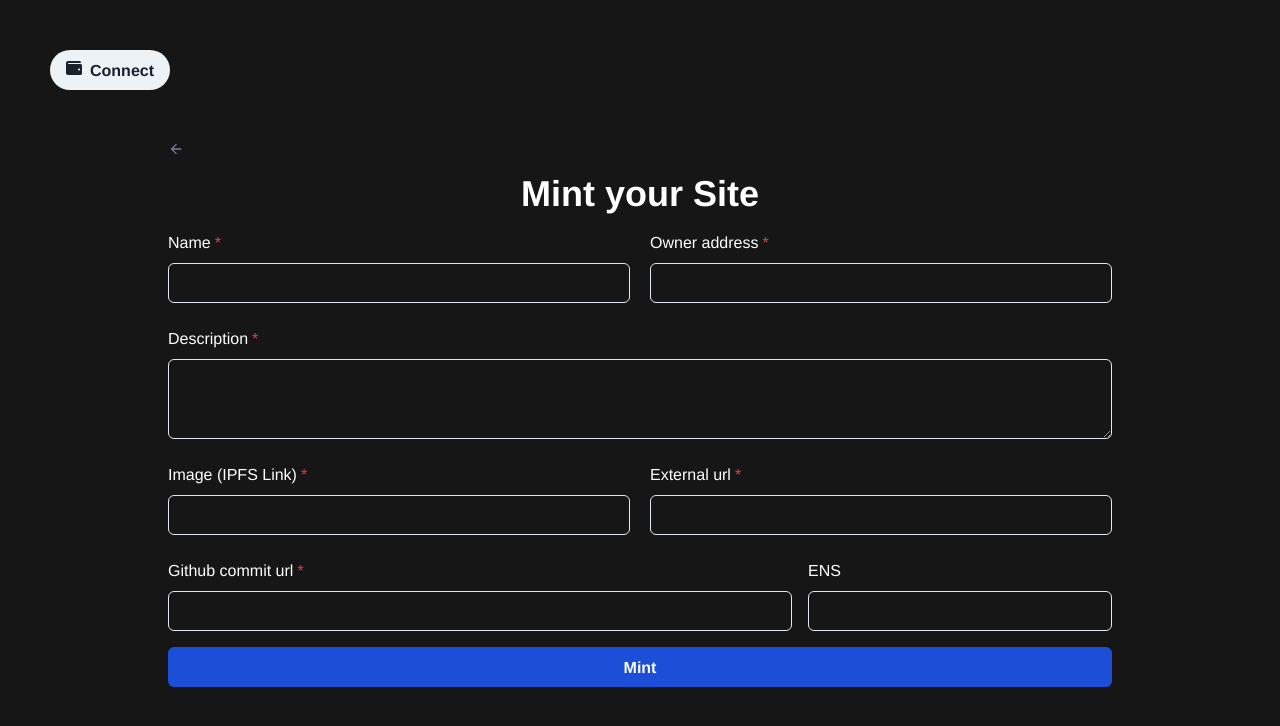
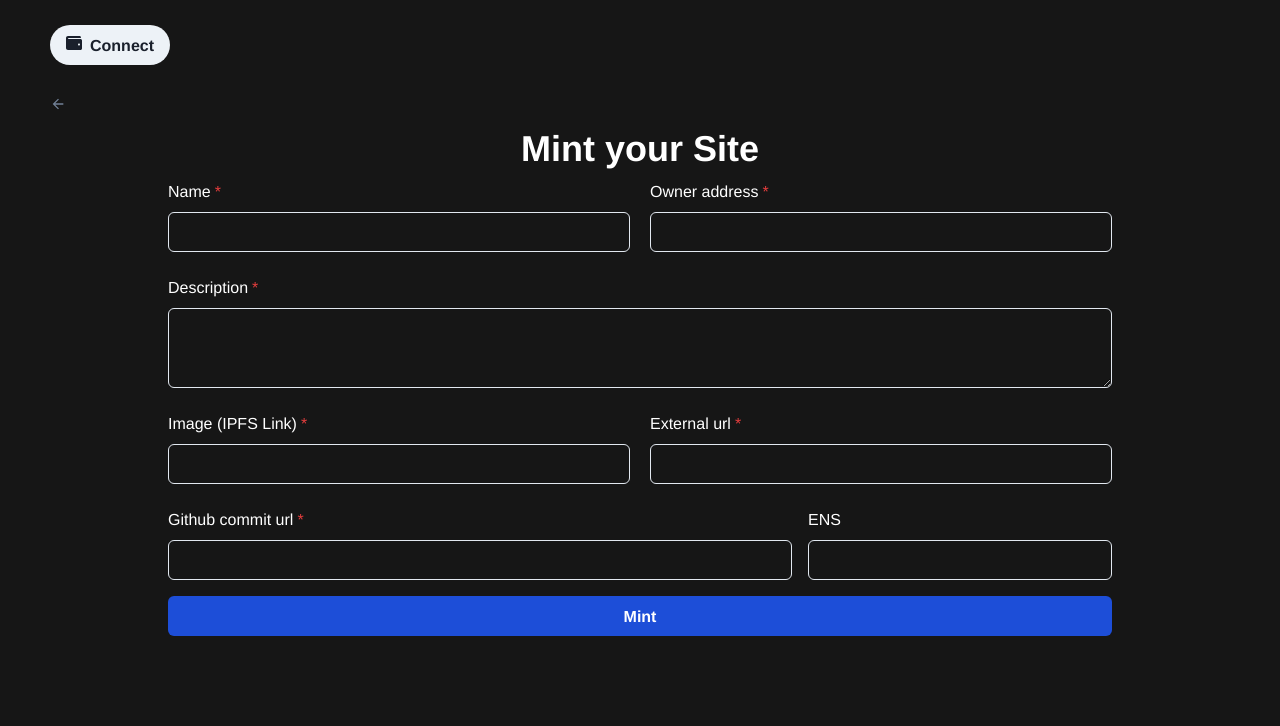
Before and after one commit to fleekxyz/non-fungible-apps, a React (Vite) app in the folder ui/: page /mint-site in a window 1280 px wide. Shown: the top 726 px of the page. Built offline with nearby package versions, Linux system fonts and the light colour scheme.

Commit message:
styles: align home button on same splace in all views

```diff
--- a/ui/src/theme/index.ts
+++ b/ui/src/theme/index.ts
@@ -6,7 +6,7 @@ const appTheme = {
       body: {
         color: 'rgba(255, 255, 255)',
         bg: '#161616',
-        margin: '50px',
+        margin: '25px 50px',
       },
     },
   },
--- a/ui/src/views/detail/detail.tsx
+++ b/ui/src/views/detail/detail.tsx
@@ -44,7 +44,7 @@ export const MintedSiteDetail = () => {
 
   return (
     <>
-      <Flex width="full" align="center" justifyContent="center">
+      <Flex width="full" align="center" justifyContent="center" mt="30px">
         <Box width={{ base: '100%' }}>
           <HomeButton />
           <Box
--- a/ui/src/views/mint-site/mint-site.tsx
+++ b/ui/src/views/mint-site/mint-site.tsx
@@ -7,17 +7,15 @@ import {
   FormLabel,
   Button,
   FormErrorMessage,
-  IconButton,
   Textarea,
   Grid,
   GridItem,
+  VStack,
 } from '@chakra-ui/react';
 import { Formik, Field } from 'formik';
-import { ArrowBackIcon } from '@chakra-ui/icons';
-import { Link } from 'react-router-dom';
 import { getRepoAndCommit } from '@/utils';
 import { validateFields } from './mint-site.utils';
-import { InputFieldForm } from '@/components';
+import { HomeButton, InputFieldForm } from '@/components';
 import { FleekERC721 } from '@/integrations';
 import { useWalletStore } from '@/store';
 import { useToast } from '@/hooks';
@@ -94,21 +92,14 @@ export const MintSite = () => {
 
   return (
     <>
-      <Flex width="full" align="center" justifyContent="center" mt="50px">
-        <Box width={{ base: '100%', md: '80%' }}>
-          <IconButton
-            as={Link}
-            to="/home"
-            aria-label="back home"
-            icon={<ArrowBackIcon />}
-            variant="link"
-            size={'xl'}
-            textDecoration={'none'}
-          />
+      <Flex width="full" align="center" justifyContent="center" mt="30px">
+        <Box width={{ base: '100%' }}>
+          <HomeButton />
+          <VStack spacing="10px">
             <Box textAlign="center" mt={2}>
               <Heading>Mint your Site</Heading>
             </Box>
-          <Box my={4} textAlign="left">
+            <Box textAlign="left" width="80%" justifyContent="center">
               <Formik
                 validate={validateFields}
                 initialValues={initialValues}
@@ -132,7 +123,9 @@ export const MintSite = () => {
                         label="Owner address"
                         fieldName="ownerAddress"
                         error={errors.ownerAddress}
-                      isInvalid={!!errors.ownerAddress && touched.ownerAddress}
+                        isInvalid={
+                          !!errors.ownerAddress && touched.ownerAddress
+                        }
                         isRequired
                       />
                     </Box>
@@ -142,9 +135,15 @@ export const MintSite = () => {
                       isInvalid={!!errors.description && touched.description}
                     >
                       <FormLabel htmlFor="description">Description</FormLabel>
-                    <Field as={Textarea} name="description" id="description" />
+                      <Field
+                        as={Textarea}
+                        name="description"
+                        id="description"
+                      />
                       {errors.description && (
-                      <FormErrorMessage>{errors.description}</FormErrorMessage>
+                        <FormErrorMessage>
+                          {errors.description}
+                        </FormErrorMessage>
                       )}
                     </FormControl>
                     <Box
@@ -216,6 +215,7 @@ export const MintSite = () => {
                 )}
               </Formik>
             </Box>
+          </VStack>
         </Box>
       </Flex>
     </>
```
Lines whose indentation alone changed are shown as unchanged.
